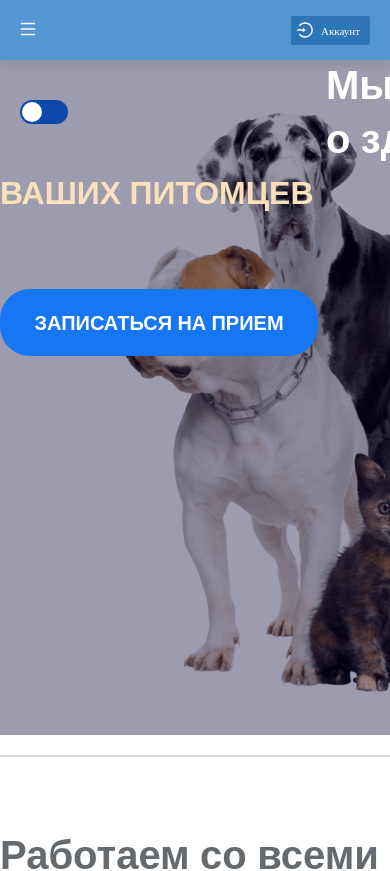
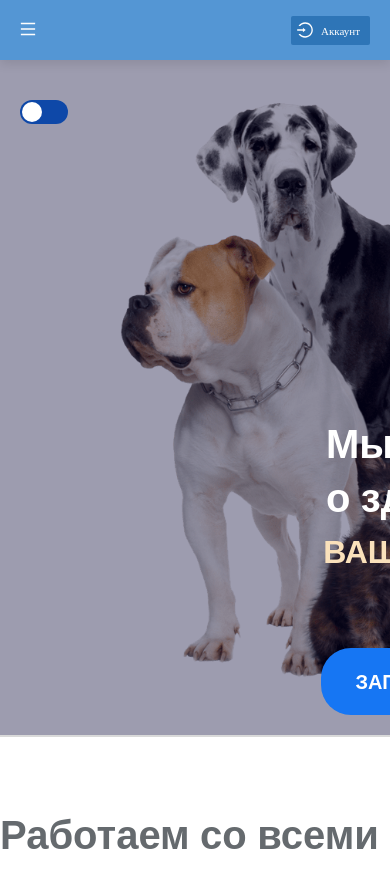
Before and after one commit to dzmiterby/vet-clinic, a React (Vite) app: page / in a window 390 px wide. Shown: the top 871 px of the page. Built offline with nearby package versions, Linux system fonts and the light colour scheme.

Commit message:
commit16

```diff
--- a/src/features/Landing/Appointment/Appointment.module.scss
+++ b/src/features/Landing/Appointment/Appointment.module.scss
@@ -22,12 +22,16 @@
     justify-content: flex-end;
     align-items: center;
     margin: -70px auto 0;
-    padding: 0 0 20px 0;
   }
   .container div {
     width: 100%;
-    min-height: 678px;
+    min-height: 658px;
+    display: flex;
+    flex-direction: column;
+    justify-content: flex-end;
+    align-items: center;
     background-color: rgba(5, 1, 49, 0.39);
+    padding: 0 0 20px 0;
   }
 }
 
```
